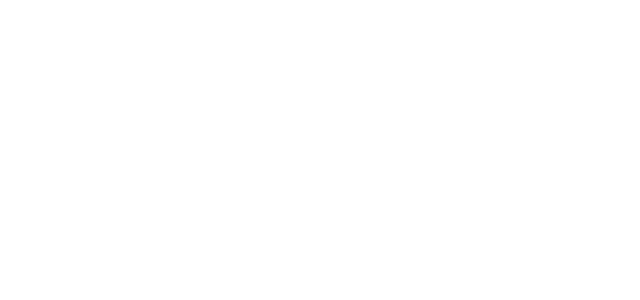
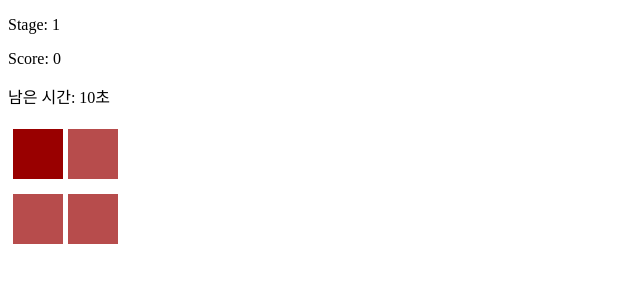
Before and after one commit to HA-SEUNG-JEONG/find-different-color, a React (Create React App) app: page / in a window 1280 px wide. Shown: the top 300 px of the page, without its empty margins (0-640 px from the left). Built offline with nearby package versions, Linux system fonts and the light colour scheme.

Commit message:
👔 기능 구현 1차 - 새로운 게임시작 버튼 클릭시 보드판 보여주기 - 색깔이 다른 보드 클릭시 점수 누적 - 그게 아닐 경우 시간 차감

```diff
--- a/src/App.tsx
+++ b/src/App.tsx
@@ -1,5 +1,7 @@
+import Game from "./components/Game";
+
 function App() {
-  return <div className="App"></div>;
+  return <Game />;
 }
 
 export default App;
--- /dev/null
+++ b/src/components/Game.tsx
@@ -0,0 +1,98 @@
+import { useEffect, useState } from "react";
+import styled from "styled-components";
+import Square from "./Square";
+
+const Game = () => {
+  const [stage, setStage] = useState(1);
+  const [score, setScore] = useState(0);
+  const [remainingTime, setRemainingTime] = useState(15);
+  const [answerIndex, setAnswerIndex] = useState(0);
+  const [gameOver, setGameOver] = useState(false);
+
+  useEffect(() => {
+    const timer = setInterval(() => {
+      setRemainingTime((prevTime) => prevTime - 1);
+    }, 1000);
+
+    if (remainingTime <= 0) {
+      clearInterval(timer);
+      setGameOver(true);
+    }
+
+    return () => {
+      clearInterval(timer);
+    };
+  }, [remainingTime]);
+
+  const generateRandomIndex = (stage: number) => {
+    const gridSize = Math.round((stage + 0.5) / 2) + 1;
+    const totalCells = Math.pow(gridSize, 2);
+    return Math.floor(Math.random() * totalCells);
+  };
+
+  const handleSquareClick = (index: number) => {
+    if (index === answerIndex) {
+      const stageScore = Math.pow(stage, 3) * remainingTime;
+      setScore((prevScore) => prevScore + stageScore);
+      moveToNextStage();
+    } else setRemainingTime((prevTime) => Math.max(prevTime - 3, 0));
+  };
+
+  const moveToNextStage = () => {
+    setStage((prevStage) => prevStage + 1);
+    setRemainingTime(15);
+    setAnswerIndex(generateRandomIndex(stage + 1));
+  };
+
+  const restartGame = () => {
+    setStage(1);
+    setScore(0);
+    setRemainingTime(15);
+    setAnswerIndex(generateRandomIndex(stage + 1));
+    setGameOver(false);
+  };
+
+  if (remainingTime <= 0) {
+    return (
+      <div>
+        <div>Game</div>
+        <p>게임 종료</p>
+        <p>최종 stage: {stage}</p>
+        <p>누적 score: {score}</p>
+        <button onClick={restartGame}>새로운 게임시작</button>
+      </div>
+    );
+  }
+  return (
+    <div>
+      <p>Stage: {stage}</p>
+      <p>Score: {score}</p>
+      <p>남은 시간: {remainingTime}초</p>
+
+      <Wrapper stage={stage}>
+        {[...Array(Math.pow(Math.round((stage + 0.5) / 2) + 1, 2))].map(
+          (_, index) => (
+            <Square
+              key={index}
+              index={index}
+              answerIndex={answerIndex}
+              stage={stage}
+              onClick={handleSquareClick}
+            />
+          )
+        )}
+      </Wrapper>
+    </div>
+  );
+};
+
+const Wrapper = styled.section<{ stage: number }>`
+  display: grid;
+  grid-template-columns: repeat(
+    ${(props) => Math.round((props.stage + 0.5) / 2) + 1},
+    50px
+  );
+  gap: 5px;
+`;
+
+export default Game;
--- /dev/null
+++ b/src/components/Square.tsx
@@ -0,0 +1,54 @@
+import styled from "styled-components";
+
+interface SquareProps {
+  index: number;
+  answerIndex: number;
+  onClick: (index: number) => void;
+  stage: number;
+}
+
+const Square = ({ index, answerIndex, onClick, stage }: SquareProps) => {
+  const generateColor = (stage: number, index: number, answerIndex: number) => {
+    const baseHue = Math.floor((stage - 1) * 60) % 360;
+    const saturation = 200;
+    const lightness = 30;
+    const opacity = index === answerIndex ? 1 : 0.7;
+    return `hsla(${baseHue}, ${saturation}%, ${lightness}%, ${opacity})`;
+  };
+
+  const isAnswer = index === answerIndex;
+  const baseOpacity = 0.7;
+  const opacity = baseOpacity + (stage - 1) * 0.1;
+
+  const randomColor = `rgba(0, 0, 255, ${opacity})`;
+  const color = generateColor(stage, index, answerIndex);
+  //event type with button
+  const handleClick = (event: any) => {
+    event.stopPropagation();
+    onClick(index);
+  };
+
+  return (
+    <Board
+      style={{
+        width: "50px",
+        height: "50px",
+        backgroundColor: color,
+        display: "inline-block",
+        margin: "5px",
+      }}
+      onClick={handleClick}></Board>
+  );
+};
+
+const Board = styled.section`
+  width: 50px;
+  height: 50px;
+  background-color: color;
+  margin: 5px;
+  display: flex;
+  justify-content: center;
+  align-items: center;
+`;
+
+export default Square;
```
